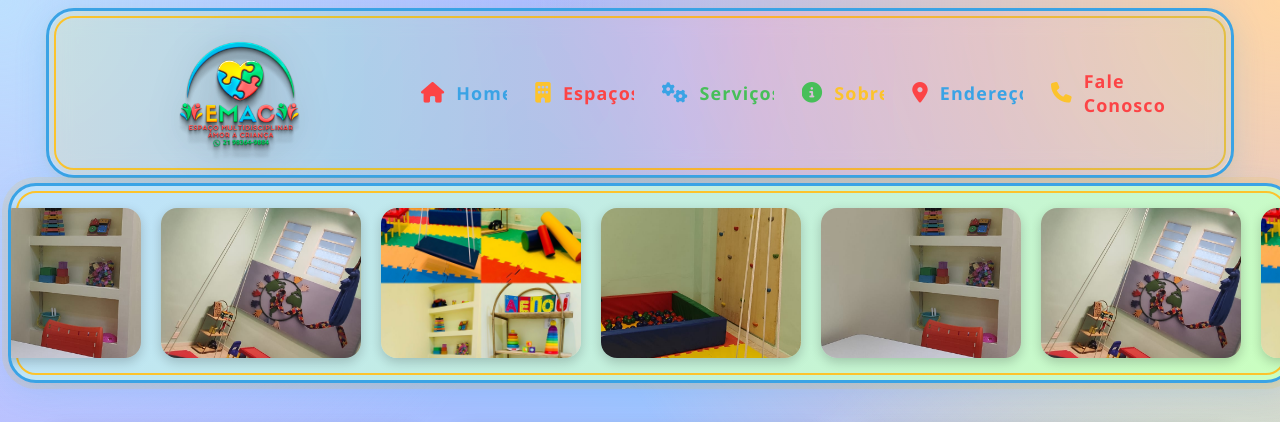
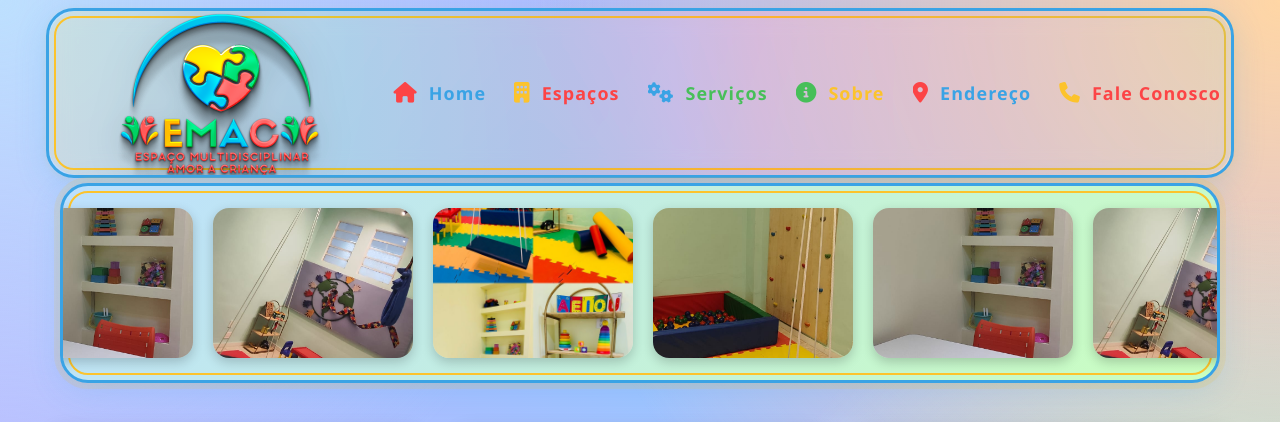
Before and after one commit to pentestestrategico/emac, an Angular app: page / in a window 1280 px wide. Shown: the top 422 px of the page. Built offline with nearby package versions, Linux system fonts and the light colour scheme.

Commit message:
ajustado logo

```diff
--- a/src/app/components/carrocel/carrocel.component.css
+++ b/src/app/components/carrocel/carrocel.component.css
@@ -4,7 +4,7 @@
 
 /* Contêiner principal visível do carrossel */
 .carrocel-container {
-  width: 100%;
+  width: 85%;
   max-width: 1200px;
   margin: 5px auto 0 auto;
   overflow: hidden;
--- a/src/app/components/header/header.component.css
+++ b/src/app/components/header/header.component.css
@@ -53,13 +53,15 @@ Cores do logo/autismo
  * CARACTERÍSTICAS: Altura responsiva, sombra, bordas arredondadas
  */
 .logo {
-    height: 180px;
-    margin-right: 32px;
+    height: 300px;
+    margin-right: 5px;
     margin-top: -18px;
     filter: drop-shadow(0 6px 18px rgba(0,0,0,0.18));
     border-radius: 16px;
     padding: 0px;
     z-index: 1;
+    position: absolute;
+  left: -80px;
 }
 
 /*
@@ -70,7 +72,8 @@ Cores do logo/autismo
 .nav-links {
     display: flex;
     gap: 28px;
-    align-items: center;
+    position: absolute;
+  right: 10px;
     z-index: 1;
 }
 
--- a/src/app/pages/sobre/sobre.component.css
+++ b/src/app/pages/sobre/sobre.component.css
@@ -266,7 +266,7 @@ Cores do tema autismo
 }
 
 .highlight::before {
-  content: '💡';
+
   position: absolute;
   top: -3px; /* Reduzido de -5px para -3px */
   right: 12px; /* Reduzido de 15px para 12px */
```
